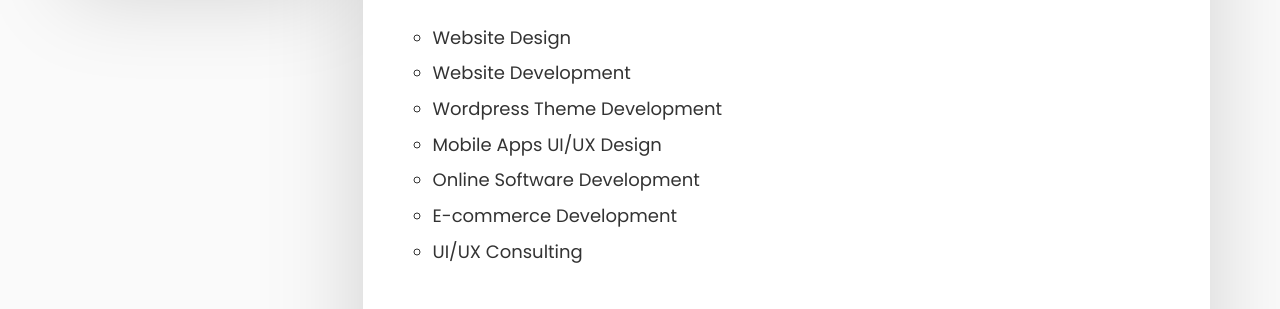
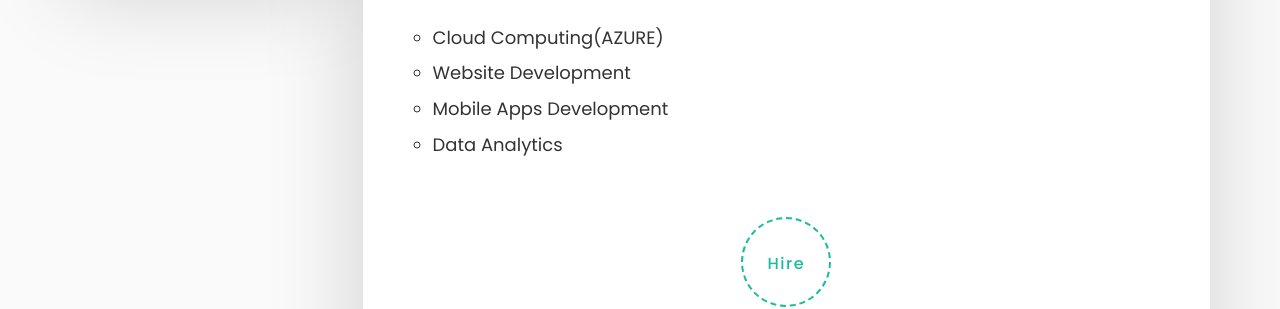
Before and after one commit to aiyankovil/Blog, a plain HTML site: page about.html in a window 1280 px wide. Shown: the part 491-800 px from the top of the page. Drawn offline with Linux system fonts and the light colour scheme.

Commit message:
Update about.html

```diff
--- a/about.html
+++ b/about.html
@@ -157,13 +157,11 @@
 
                                   <div class="list list-style-2 margin-top-30">
                                     <ul>
-                                      <li>Website Design</li>
-                                      <li>Website Development</li>
-                                      <li>Wordpress Theme Development</li>
-                                      <li>Mobile Apps UI/UX Design</li>
-                                      <li>Online Software Development</li>
-                                      <li>E-commerce Development</li>
-                                      <li>UI/UX Consulting</li>
+                                      <li>Cloud Computing(AZURE)</li>
+					    <li>Website Development</li>
+                                      <li>Mobile Apps Development</li>
+                                      <li>Data Analytics</li>
+
                                      </ul>
                                    </div>
                                    <!-- My Service End -->
```
